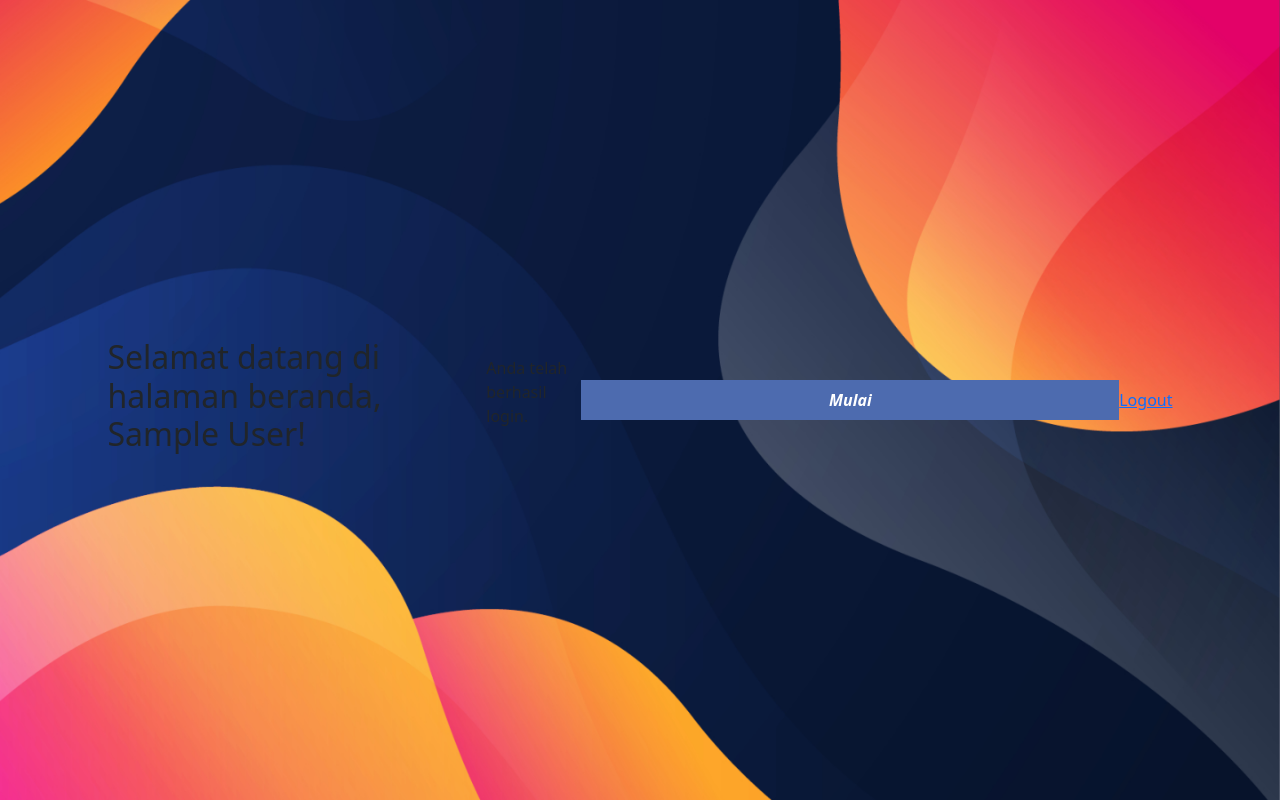
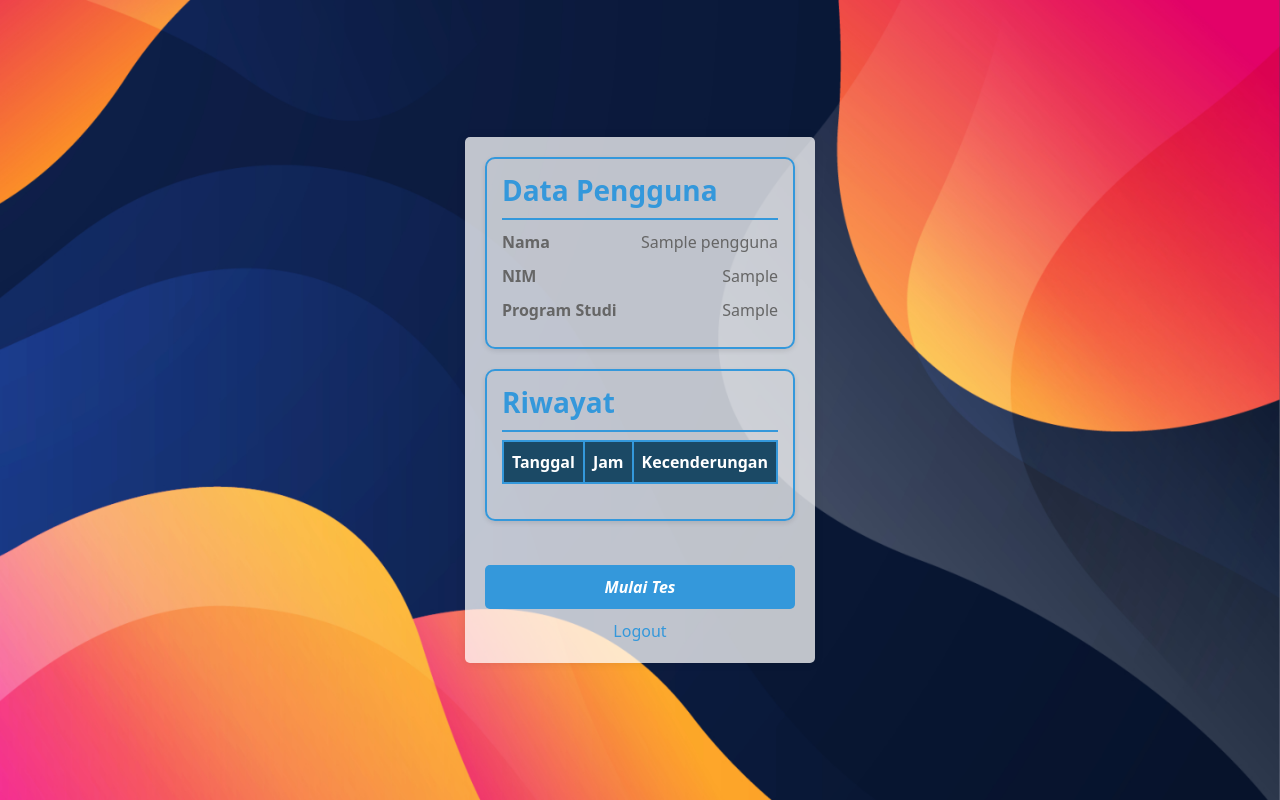
Before and after one commit to RabbitFlur/TalentAndInterestAllocation, a PHP site: page /beranda.php in a window 1280 px wide. Run offline with PHP 8.4, Linux system fonts and the light colour scheme; the visitor is signed in with stand-in values (Sample User, id 1); tables that the repository leaves empty or names only in its code hold one stand-in row (values such as "Sample post"); lists and menus that the app fills with data are empty.

Commit message:
munculkan data di beranda

```diff
--- a/css/style.css
+++ b/css/style.css
@@ -324,9 +324,13 @@
   text-align: center;
 }
 
-
 /* Ganti dengan path font yang sesuai */
-@import url('https://fonts.googleapis.com/css2?family=Roboto:wght@400;700&display=swap');
+@font-face {
+  font-family: 'Anton';
+  src: url('../fonts/Anton-Regular.ttf') format('truetype');
+  font-weight: normal;
+  font-style: normal;
+}
 
 .container {
     text-align: center;
@@ -364,3 +371,134 @@
 .text {
     font-size: 18px;
 }
+
+
+/* back-link */
+.back-link {
+  position: fixed;
+  bottom: 0;
+  left: 0;
+  width: 100%;
+  background-color: rgba(0, 0, 0, 0.384); /* Warna hitam semi-transparan */
+  padding: 10px;
+  text-align: center;
+  transition: background-color 0.3s; /* Efek transisi hover */
+}
+
+.back-link a {
+  font-weight: bold;
+  font-style: italic;
+  text-decoration: none;
+  color: #dd4c4c; /* Warna tulisan putih */
+  transition: color 0.3s; /* Efek transisi hover pada warna tulisan */
+}
+
+.back-link a:hover {
+  color: #2335d3; /* Warna tulisan berubah saat dihover */
+}
+
+
+/* css halaman beranda */
+.homepage {
+  max-width: 800px;
+  margin: 0 auto;
+  padding: 20px;
+  background-color: rgba(255, 255, 255, 0.74);
+  border-radius: 5px;
+  box-shadow: 0 0 10px rgba(0, 0, 0, 0.1);
+}
+
+.judul{
+  font-weight: bold;
+}
+
+.aligned-text {
+  display: flex;
+  justify-content: space-between;
+}
+
+h2 {
+  color: #333333;
+}
+
+p {
+  color: #666666;
+}
+
+table {
+  border-collapse: collapse;
+  width: 100%;
+  margin-bottom: 20px;
+}
+
+table {
+  border-collapse: collapse;
+  width: 100%;
+  margin-bottom: 20px;
+}
+
+.button-tes {
+  display: inline-block;
+  padding: 10px 20px;
+  background-color: #3498db;
+  color: #ffffff;
+  border: none;
+  border-radius: 5px;
+  cursor: pointer;
+  text-decoration: none;
+}
+
+.button-tes:hover {
+  background-color: #2980b9;
+}
+
+.scroll-text-container {
+  position: relative;
+  overflow: hidden;
+}
+
+.scroll-text {
+  white-space: nowrap;
+  animation: scroll 10s linear infinite;
+}
+
+@keyframes scroll {
+  0% {
+      transform: translateX(100%);
+  }
+  100% {
+      transform: translateX(-100%);
+  }
+}
+
+.logout-container {
+  text-align: center;
+  margin-top: 10px;
+}
+
+.logout-link {
+  color: #3498db;
+  text-decoration: none;
+}
+
+.logout-link:hover {
+  text-decoration: underline;
+}
+.user-info h3,
+.history h3 {
+  margin-top: 0;
+  padding-bottom: 10px;
+  border-bottom: 2px solid #3498db;
+  color: #3498db;
+}
+
+.user-info p {
+  margin: 10px 0;
+}
+.info-bubble {
+  border: 2px solid #3498db;
+  border-radius: 10px;
+  padding: 15px;
+  margin-bottom: 20px;
+  box-shadow: 0 2px 5px rgba(0, 0, 0, 0.1);
+}
--- a/user/beranda.php
+++ b/user/beranda.php
@@ -1,5 +1,6 @@
 <?php
 session_start();
+include '../config/koneksi.php'; // Gantikan dengan skrip koneksi ke database Anda
 
 // Cek apakah pengguna sudah login atau belum
 if (!isset($_SESSION['logged_in']) || !$_SESSION['logged_in']) {
@@ -9,14 +10,89 @@
 
 $user_id = $_SESSION['id'];
 $user_name = $_SESSION['nama'];
+
+// Query untuk mengambil data pengguna
+$query_pengguna = "SELECT * FROM pengguna WHERE id = $user_id";
+$result_pengguna = mysqli_query($conn, $query_pengguna);
+$row_pengguna = mysqli_fetch_assoc($result_pengguna);
+
+// Query untuk mengambil data hasil formulir yang bernilai true
+$query_hasil_formulir = "SELECT id, tanggal_waktu,
+                         CONCAT_WS(', ',
+                             IF(linguistik = 1, 'Linguistik', NULL),
+                             IF(logis_matematis = 1, 'Logis Matematis', NULL),
+                             IF(kinestetik = 1, 'Kinestetik', NULL),
+                             IF(musikal = 1, 'Musikal', NULL),
+                             IF(interpersonal = 1, 'Interpersonal', NULL),
+                             IF(intrapersonal = 1, 'Intrapersonal', NULL)
+                         ) AS kecenderungan
+                         FROM hasil_formulir
+                         WHERE id_pengguna = $user_id
+                         AND (linguistik = 1 OR logis_matematis = 1 OR kinestetik = 1
+                              OR musikal = 1 OR interpersonal = 1 OR intrapersonal = 1)";
+$result_hasil_formulir = mysqli_query($conn, $query_hasil_formulir);
 ?>
 
 <?php include '../template/header.php'; ?>
+<link rel="stylesheet" type="text/css" href="styles.css">
 <title>Beranda</title>
 </head>
+<style>
+th, td {
+  border: 2px solid #3498db; /* Atur border untuk td dan th */
+  padding: 8px;
+  text-align: left;
+}
+
+th {
+  background-color: #1b4965; /* Warna lebih gelap untuk header */
+  color: #fff; /* Warna teks putih untuk header */
+  padding: 8px;
+  text-align: center;
+}
+
+td {
+  padding: 8px;
+  text-align: left;
+}
+</style>
 <body>
-    <h2>Selamat datang di halaman beranda, <?php echo $user_name; ?>!</h2>
-    <p>Anda telah berhasil login.</p>
-    <button class="button" onclick="window.location.href='question.php'">Mulai</button>
-    <a href="../controller/logout.php">Logout</a> <!-- Tambahkan file 'logout.php' untuk proses logout -->
-<?php include '../template/footer.php'; ?>
+    <div class="homepage">
+        <div class="info-bubble">
+            <div class="user-info">
+                <h3 class="judul">Data Pengguna</h3>
+                <p class="aligned-text"><span><strong>Nama </strong></span><?php echo $row_pengguna['nama']; ?></p>
+                <p class="aligned-text"><span><strong>NIM </strong></span><?php echo $row_pengguna['nim']; ?></p>
+                <p class="aligned-text"><span><strong>Program Studi </strong></span><?php echo $row_pengguna['prodi']; ?></p>
+            </div>
+        </div>
+        <div class="info-bubble">
+            <div class="history">
+                <h3 class="judul">Riwayat</h3>
+                <table>
+                    <tr>
+                        <th>Tanggal</th>
+                        <th>Jam</th>
+                        <th>Kecenderungan</th>
+                    </tr>
+                    <?php while ($row_formulir = mysqli_fetch_assoc($result_hasil_formulir)) : ?>
+                        <tr>
+                            <td><?php echo date('d-m-Y', strtotime($row_formulir['tanggal_waktu'])); ?></td>
+                            <td><?php echo date('H:i:s', strtotime($row_formulir['tanggal_waktu'])); ?></td>
+                            <td><?php echo $row_formulir['kecenderungan']; ?></td>
+                        </tr>
+                    <?php endwhile; ?>
+                </table>
+            </div>
+        </div>
+        <br>
+        <button class="button-tes" onclick="window.location.href='question.php'">Mulai Tes</button>
+        <div class="logout-container">
+            <a class="logout-link" href="../controller/logout.php">Logout</a>
+        </div>
+        <!-- <div class="scroll-text-container">
+            <h6 class="scroll-text">Selamat Datang, <?php echo $user_name; ?>!</h6>
+        </div> -->
+    </div>
+</body>
+</html>
```
Also changed, not shown: other parts of css/style.css (+12 -9 lines), user/hasiloutput.php (+6 -2 lines), user/question.php (+7 -7 lines), fonts/Anton-Regular.ttf (added), fonts/Barriecito-Regular.ttf (added), modules/viewoutput.js (line endings or trailing spaces), user/save_output.php (renamed from controller/save_output.php).
